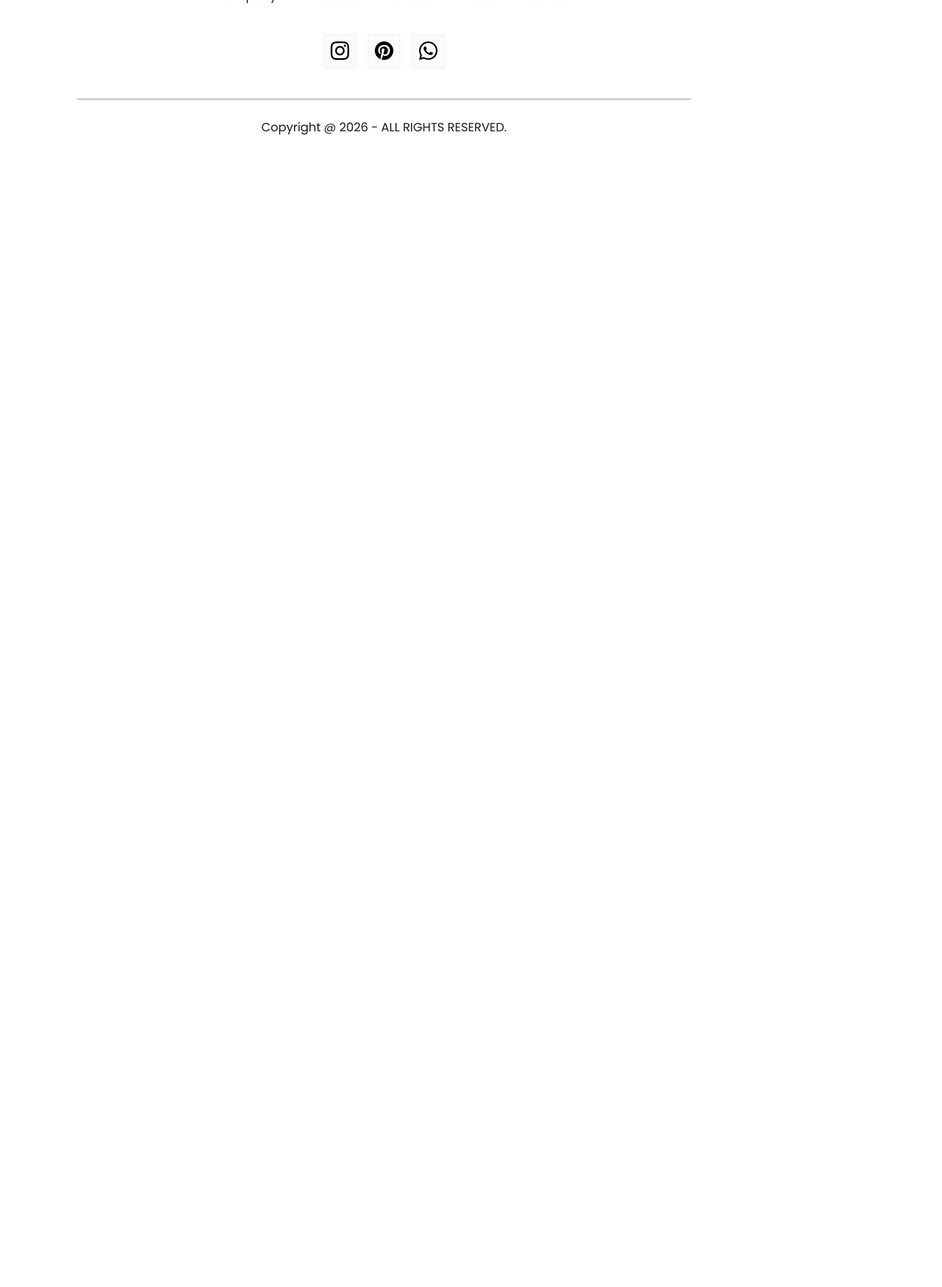
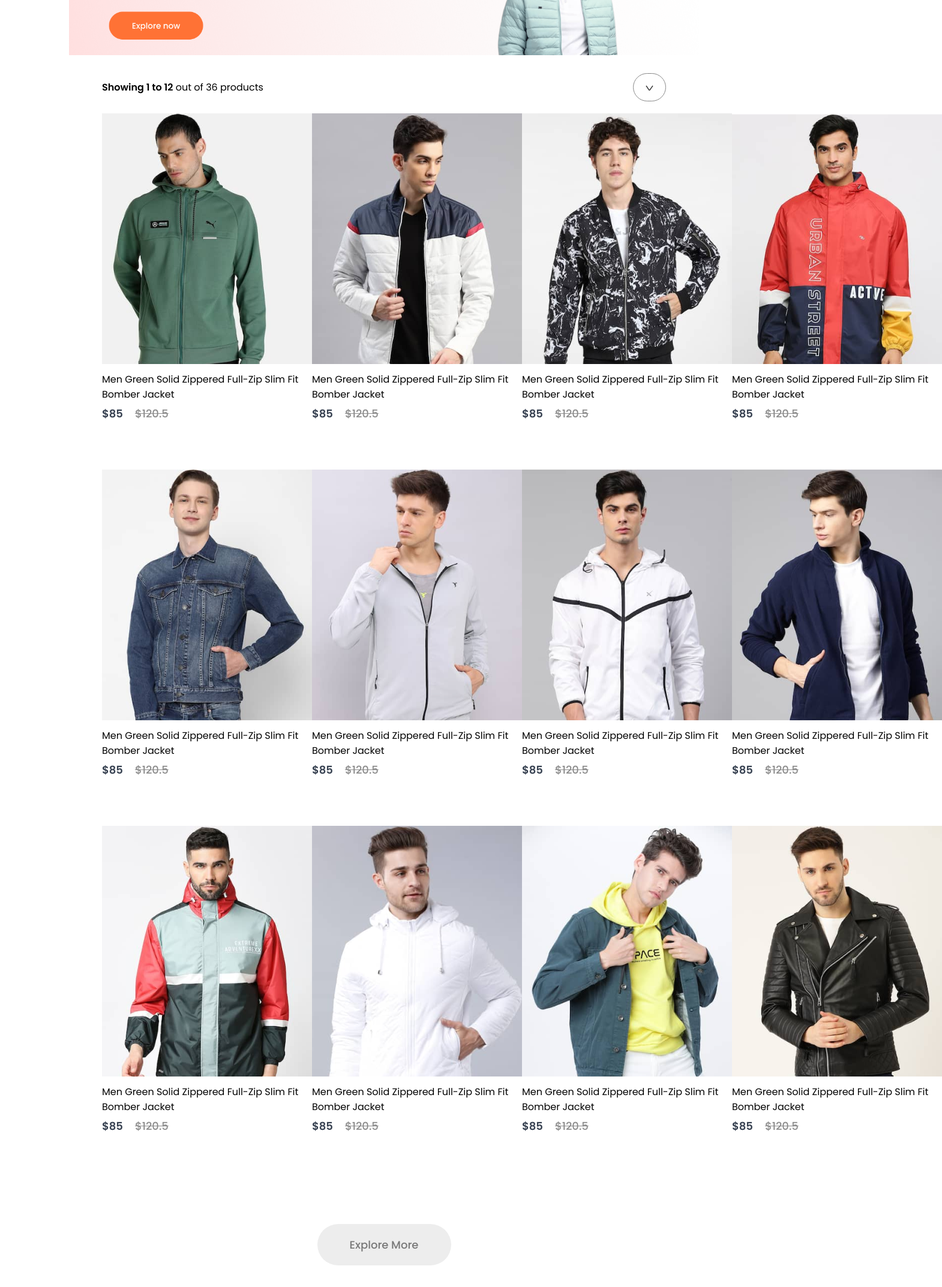
Before and after one commit to Abdullah-Muslim-097/Full-Stack-E-Commerce-Website-React-JS-Node-JS-Express-MongoDB, a React (Create React App) app: page /men in a window 1280 px wide. Shown: the part 260-2406 px from the top of the page at 60% size, 1570 px wide, since content can reach past the window. Before the commit the page ends 800 px from the top, so only its background shows below. Built offline with nearby package versions, Linux system fonts and the light colour scheme.

Commit message:
Add ShopContext and integrate product data; update ShopCategory with banners and styling

```diff
--- a/src/App.js
+++ b/src/App.js
@@ -8,6 +8,9 @@ import Product from './Pages/Product';
 import Cart from './Pages/Cart';
 import LoginSignup from './Pages/LoginSignup';
 import Footer from './Components/Footer/Footer';
+import men_banner from './Components/Assets/banner_mens.png';
+import women_banner from './Components/Assets/banner_women.png';
+import kids_banner from './Components/Assets/banner_kids.png';
 
 function App() {
   return (
@@ -16,9 +19,9 @@ function App() {
       <Navbar/>
       <Routes>
         <Route path='/' element={<Shop />} />
-        <Route path='/men' element={<ShopCategory category="men" />} />
-        <Route path='/women' element={<ShopCategory category="women" />} />
-        <Route path='/kids' element={<ShopCategory category="kids" />} />
+        <Route path='/men' element={<ShopCategory banner = {men_banner} category="men" />} />
+        <Route path='/women' element={<ShopCategory banner = {women_banner} category="women" />} />
+        <Route path='/kids' element={<ShopCategory banner = {kids_banner} category="kid" />} />
 
         <Route path='/product' element={<Product />} >
           <Route path=':productId' element={<Product />} />
--- /dev/null
+++ b/src/Context/ShopContext.jsx
@@ -0,0 +1,17 @@
+import React from "react";
+import all_product from "../Components/Assets/all_product";
+import { createContext } from "react";
+
+export const ShopContext = createContext(null);
+
+const ShopContextProvider = ( props ) => {
+
+    const contextValue = {all_product}
+
+    return (
+        <ShopContext.Provider value={contextValue}>
+            {props.children}
+        </ShopContext.Provider>
+    )
+}
+export default ShopContextProvider;
--- /dev/null
+++ b/src/Pages/CSS/ShopCategory.css
@@ -0,0 +1,38 @@
+.shopcategory-banner{
+    display: block;
+    margin: 30px auto;
+    width: 82%;
+}
+.shopcategory-indexSort{
+    display: flex;
+    margin: 0px 170px;
+    justify-content: space-between;
+    align-items: center;
+}
+.shopcategory-sort{
+    padding: 10px 20px;
+    border-radius: 40px;
+    border: 1px solid #888;
+}
+.shopcategory-indexSort p span{
+    font-weight: 600;
+}
+.shopcategory-products{
+    margin: 20px 170px;
+    display: grid;
+    grid-template-columns: 1fr 1fr 1fr 1fr;
+    row-gap: 80px;
+}
+.shopcategory-loadmore{
+    display: flex;
+    justify-content: center;
+    align-items: center;
+    margin: 150px auto;
+    width: 223px;
+    height: 69px;
+    border-radius: 75px;
+    background: #ededed;
+    color: #787878;
+    font-size: 18px;
+    font-weight: 500;
+}
--- a/src/Pages/ShopCategory.jsx
+++ b/src/Pages/ShopCategory.jsx
@@ -1,9 +1,36 @@
 import React from 'react'
+import './CSS/ShopCategory.css'
+import { useContext } from 'react'
+import { ShopContext } from '../Context/ShopContext'
+import dropdown_icon from '../Components/Assets/dropdown_icon.png'
+import all_product from '../Components/Assets/all_product'
+import Item from '../Components/Item/Item'
 
-const ShopCategory = () => {
+const ShopCategory = (props) => {
+  const {all_products} = useContext(ShopContext)
   return (
-    <div>
-
+    <div className='shop-category'>
+      <img className='shopcategory-banner' src={props.banner} alt="" />
+      <div className="shopcategory-indexSort">
+        <p>
+          <span>Showing 1 to 12</span> out of 36 products
+        </p>
+        <div className="shopcategory-sort">
+          <img src={dropdown_icon} alt="" />
+        </div>
+      </div>
+      <div className="shopcategory-products">
+        {all_product.map((item,i)=>{
+          if(item.category === props.category){
+            return <Item key={i} id={item.id} name={item.name} image={item.image} new_price={item.new_price} old_price={item.old_price} />
+          }else{
+            return null
+          }
+        })}
+      </div>
+      <div className="shopcategory-loadmore">
+        Explore More
+      </div>
     </div>
   )
 }
--- a/src/index.js
+++ b/src/index.js
@@ -2,16 +2,11 @@ import React from 'react';
 import ReactDOM from 'react-dom/client';
 import './index.css';
 import App from './App';
-import reportWebVitals from './reportWebVitals';
+import ShopContextProvider from './Context/ShopContext';
 
 const root = ReactDOM.createRoot(document.getElementById('root'));
 root.render(
-  <React.StrictMode>
+  <ShopContextProvider>
     <App />
-  </React.StrictMode>
+  </ShopContextProvider>
 );
-
-// If you want to start measuring performance in your app, pass a function
-// to log results (for example: reportWebVitals(console.log))
-// or send to an analytics endpoint. Learn more: https://bit.ly/CRA-vitals
-reportWebVitals();
```
